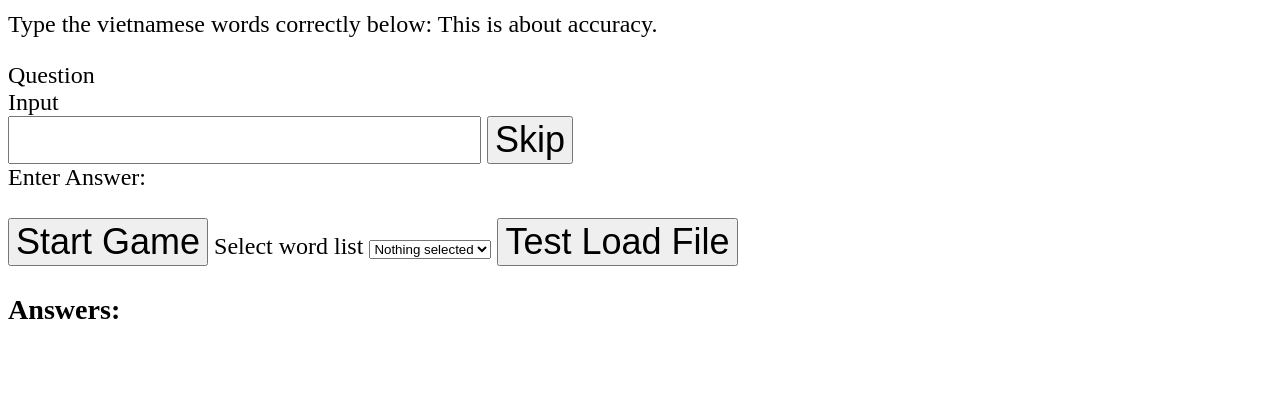
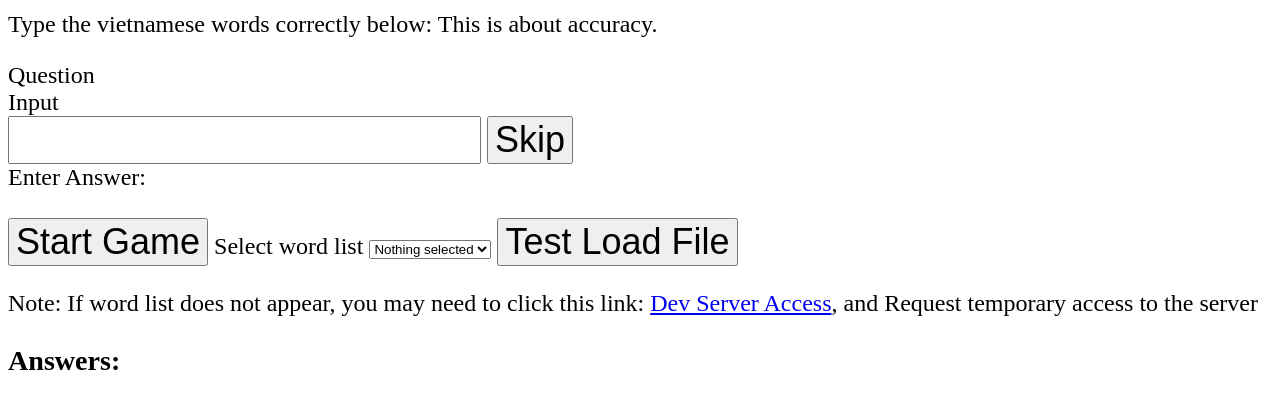
Before and after one commit to DMakesThings/VN_Typing, a plain HTML site: page index.html in a window 1280 px wide. Shown: the part 108-516 px from the top of the page. Drawn offline with Linux system fonts and the light colour scheme; no server answers.

Commit message:
Update index.html
Add a description for enabling access to the files.

```diff
--- a/index.html
+++ b/index.html
@@ -25,6 +25,7 @@
                <option value = "nothing" selected>Nothing selected</option>
              </select>
         <input type="button" value="Test Load File" onclick="gameObj.readTextFile('blah')"> <br> <!-- data/colors.csv -->
+        <p>Note: If word list does not appear, you may need to click this link: <a href="https://cors-anywhere.herokuapp.com/corsdemo">Dev Server Access</a>, and Request temporary access to the server</p>
 
         <h3>Answers:</h3>
         <ul id="answerListId">
```
